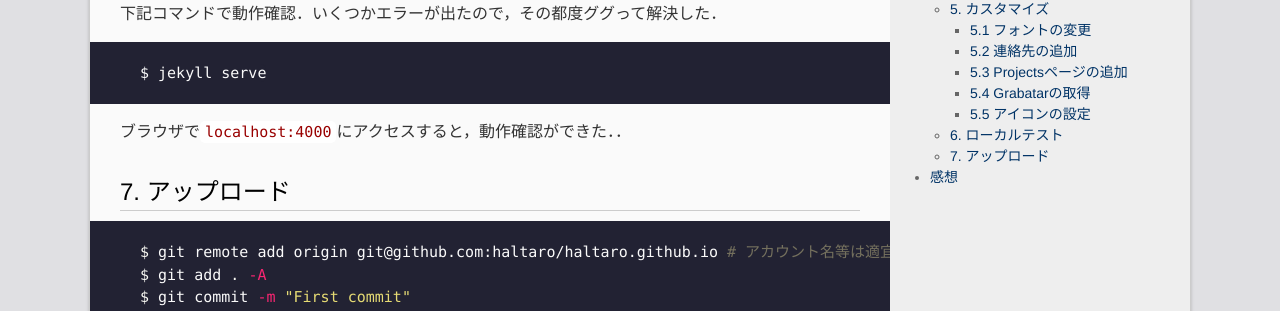
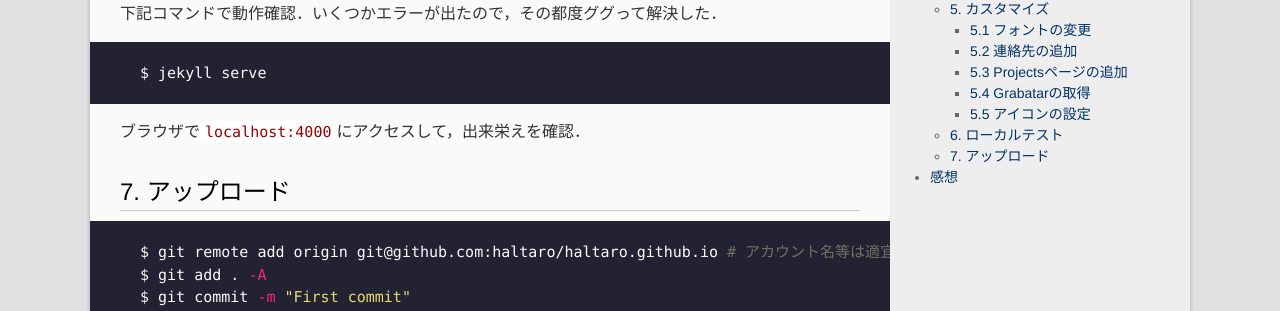
Before and after one commit to madoreenu/haltaro.github.io, a Jekyll site: the page built from _posts/2017-07-30-first-post.md, in a window 1280 px wide and 900 px high, scrolled down 3217 px. Shown: the part 137-448 px from the top of the window. Built offline with Jekyll 4.4.1, drawn with Linux system fonts in a browser that asks for light colours.

Commit message:
Change wording

````diff
--- a/_posts/2017-07-30-first-post.md
+++ b/_posts/2017-07-30-first-post.md
@@ -98,7 +98,7 @@ $ cd haltaro.github.io
 ```
 $ jekyll serve
 ```
-ブラウザで`localhost:4000`にアクセスすると，動作確認ができた．．
+ブラウザで`localhost:4000`にアクセスして，出来栄えを確認．
 
 ## 7. アップロード
 
````
